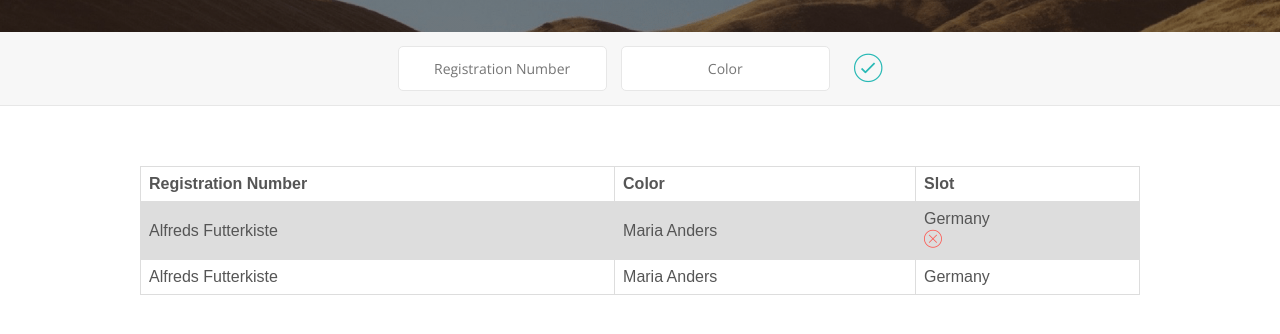
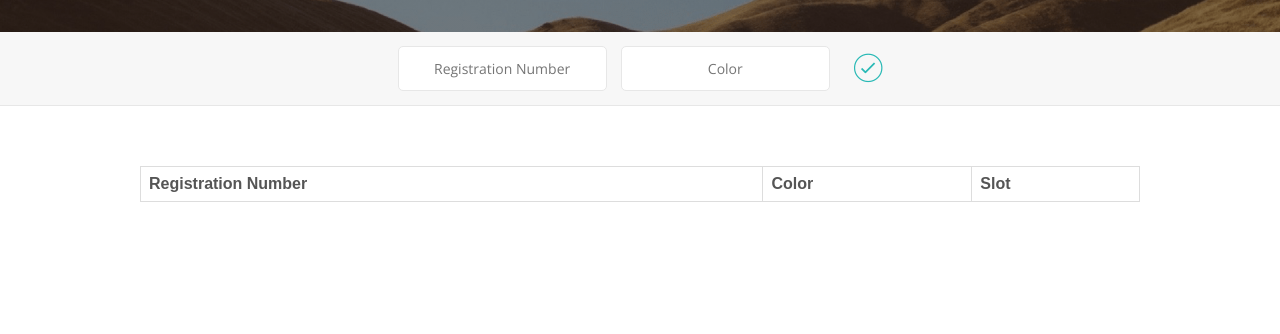
Before and after one commit to Roopesh-g/car-parking-application, a plain HTML site: page index.html in a window 1280 px wide. Shown: the part 168-502 px from the top of the page. Drawn offline with nearby package versions, Linux system fonts and the light colour scheme.

Commit message:
commented <table> rows for future manipulation

```diff
--- a/index.html
+++ b/index.html
@@ -40,7 +40,7 @@
               <th>Color</th>
               <th>Slot</th>
             </tr>
-            <tr>
+            <!--<tr>
               <td>Alfreds Futterkiste</td>
               <td>Maria Anders</td>
               <td>Germany <button class="item__delete--btn">
@@ -51,7 +51,7 @@
               <td>Alfreds Futterkiste</td>
               <td>Maria Anders</td>
               <td>Germany</td>
-            </tr>
+            </tr>-->
           </table>
         </div>
 
@@ -60,5 +60,6 @@
         </div>
       </div>
     </div>
+    <script src="app.js"></script>
   </body>
 </html>
```
